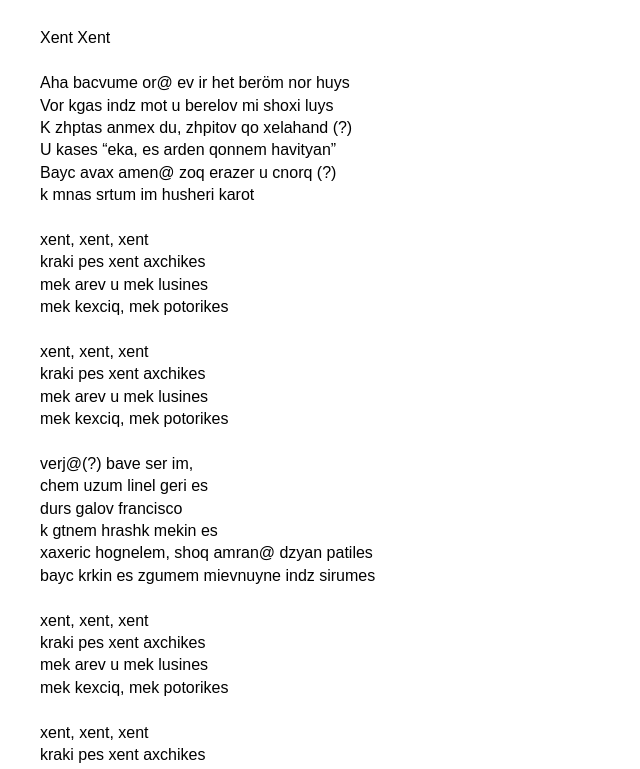
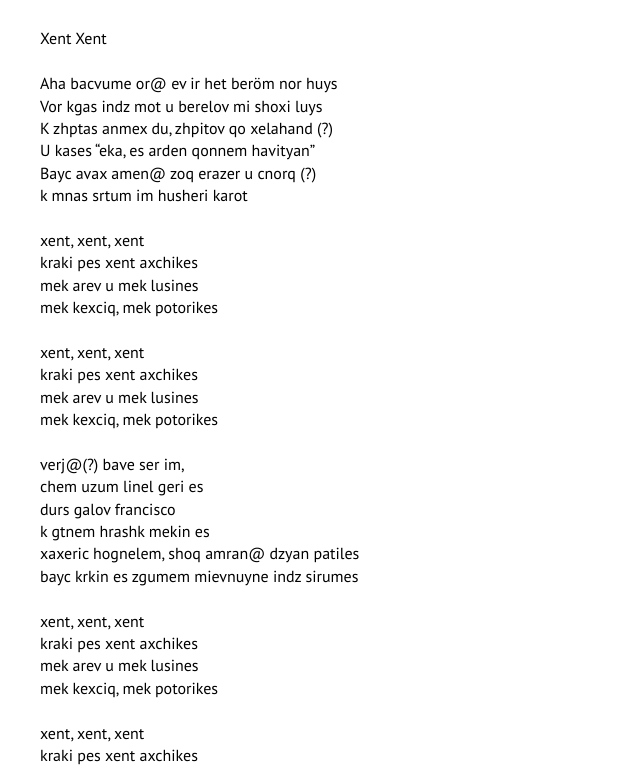
Before and after one commit to vre2h/lyrics.oganisyan.com, an Eleventy site: page songs/xent.njk in a window 1280 px wide. Shown: the part 160-929 px from the top of the page, without its empty margins (0-640 px from the left). Built offline with nearby package versions, Linux system fonts and the light colour scheme; Eleventy itself is replaced by a stand-in of ours; files that its build step writes are made by us from their sources.

Commit message:
Updated font

```diff
--- a/_includes/layouts/main.njk
+++ b/_includes/layouts/main.njk
@@ -5,6 +5,9 @@
         <meta name="viewport" content="width=device-width, initial-scale=1.0">
         <title>{{title}}</title>
         <link rel="stylesheet" href="../../css/index.css" crossorigin="anonymous">
+        <link rel="preconnect" href="https://fonts.googleapis.com">
+        <link rel="preconnect" href="https://fonts.gstatic.com" crossorigin>
+        <link href="https://fonts.googleapis.com/css2?family=PT+Sans:wght@400;700&display=swap" rel="stylesheet">
     </head>
     <body>
         <header>
--- a/css/index.css
+++ b/css/index.css
@@ -1,11 +1,14 @@
 body {
-  font-family: "Oswald", sans-serif;
+  font-family: "PT Sans", sans-serif;
   margin: 20px;
   line-height: 1.4;
+  font-size: 16px;
 }
 
 pre {
-  font-family: "Oswald", sans-serif;
+  font-family: "PT Sans", sans-serif;
+  line-height: 1.4;
+  font-size: 16px;
 }
 
 main {
```
Also changed, not shown: index.html (+5 -1 lines).
